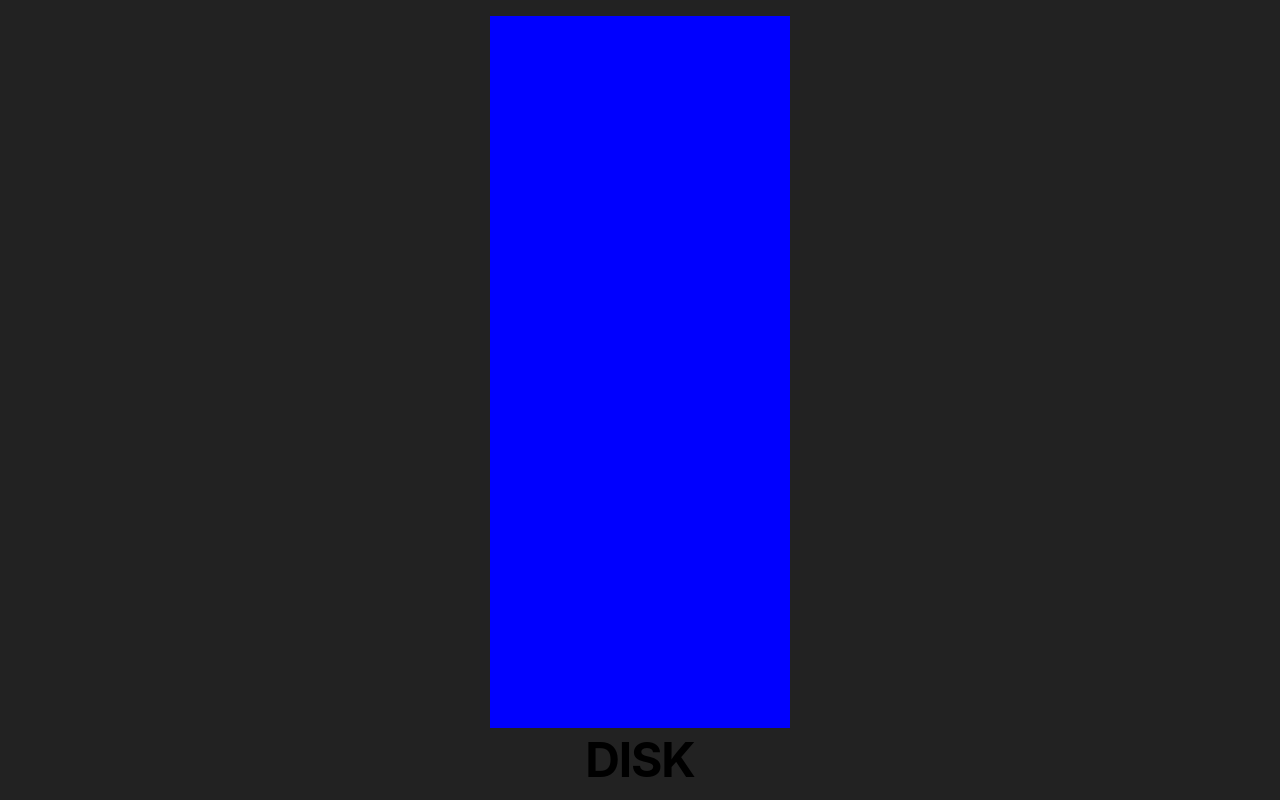
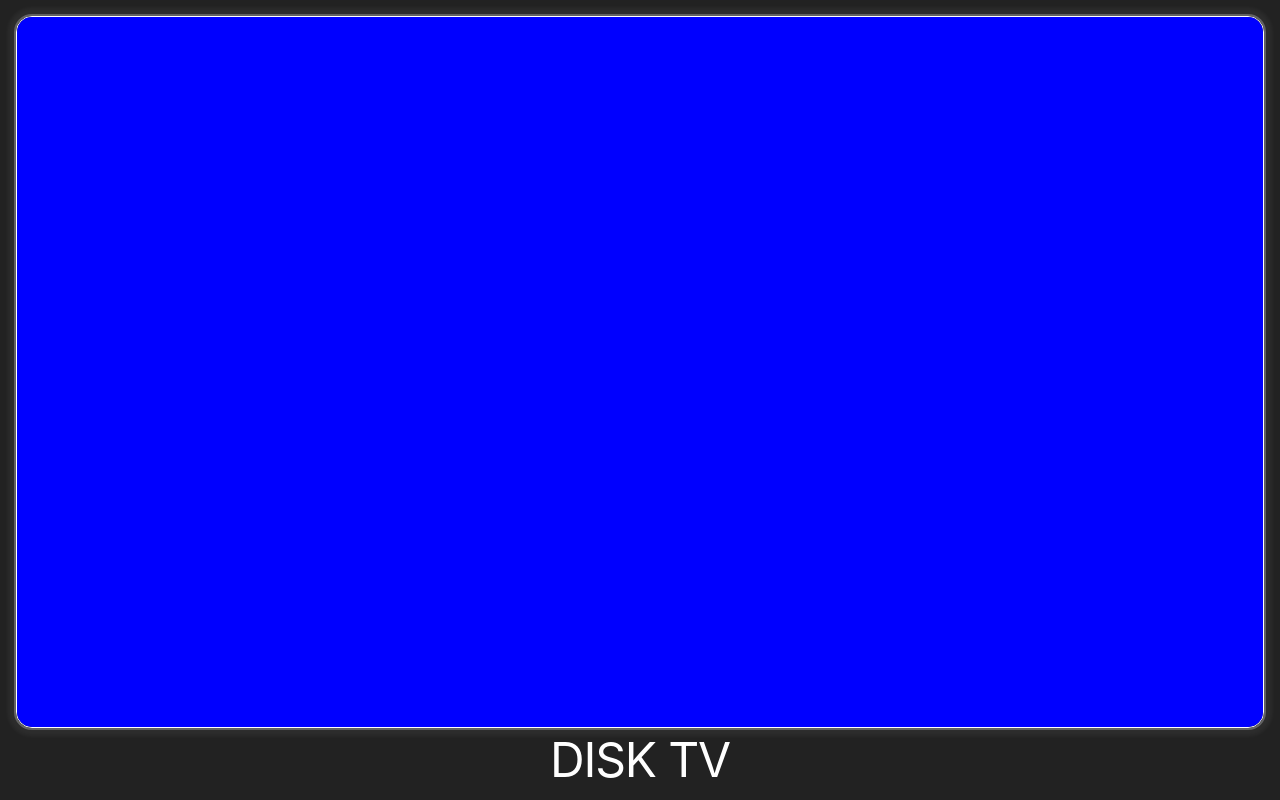
Before and after one commit to mongoliainner/rat-practice, a React (Create React App) app: page / in a window 1280 px wide. Built offline with nearby package versions, Linux system fonts and the light colour scheme.

Commit message:
fixed: headder

```diff
--- a/src/App.js
+++ b/src/App.js
@@ -7,7 +7,7 @@
   return (
     <FlexContainerColumn>
       <Canvas></Canvas>
-      <TypographyH1>DISK</TypographyH1>
+      <TypographyH1>DISK TV</TypographyH1>
     </FlexContainerColumn>
   );
 }
--- a/src/components/01_Atoms/TypographyH1.js
+++ b/src/components/01_Atoms/TypographyH1.js
@@ -1,6 +1,6 @@
 export function TypographyH1({ children }) {
   return (
-    <h1 className="scroll-m-20 text-4xl font-bold tracking-tight lg:text-5xl">
+    <h1 className="scroll-m-20 text-4xl font-semi-bold tracking-tight lg:text-5xl text-white	">
       {children}
     </h1>
   );
--- a/src/components/0_wrappers/Canvas.js
+++ b/src/components/0_wrappers/Canvas.js
@@ -24,11 +24,25 @@
     padding: padding,
     gap: gap,
     height: "100vh",
+    width: "100%",
+  };
+
+  const canvasWrapperStyle = {
+    height: "100%",
+    width: "100%",
+    borderRadius: "1rem",
+    overflow: "hidden",
+    borderWidth: "0.05rem",
+    borderColor: "#FFF",
+    boxShadow:
+      "0px 0px 0.5px 2px rgba(255, 255, 255, 0.25), 0px 0px 4px 8px rgba(255, 255, 255, 0.05)",
   };
 
   return (
     <div style={containerStyle}>
-      <canvas ref={canvasRef}></canvas>
+      <div style={canvasWrapperStyle}>
+        <canvas ref={canvasRef}></canvas>
+      </div>
       {children}
     </div>
   );
```
